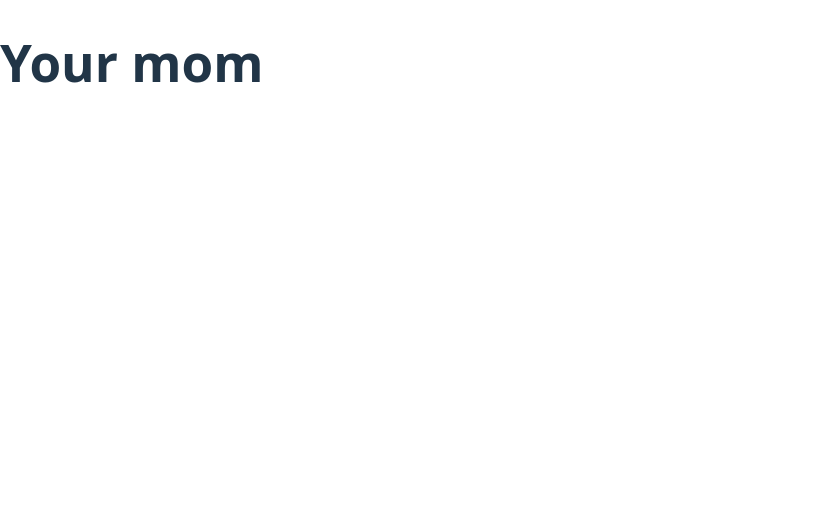
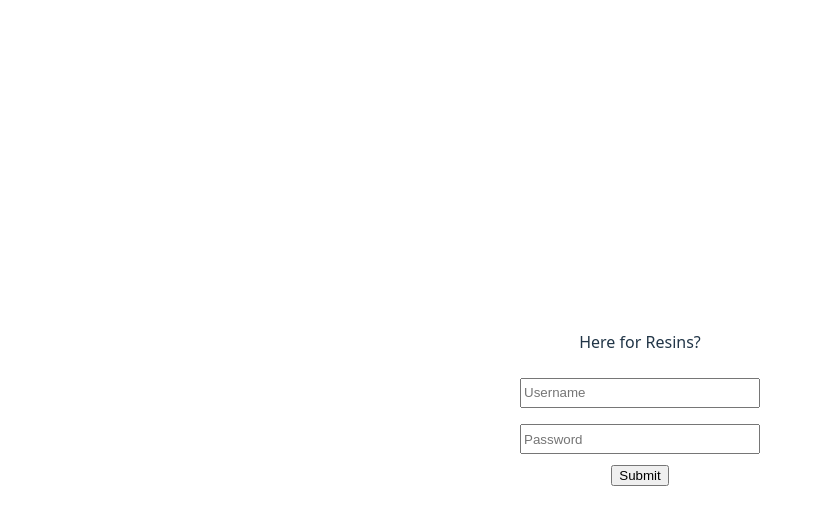
Before and after one commit to CapitalV-Technologies/CapitalV.Tech, a React (Vite) app in the folder ReactProjects/my-app/: page / in a window 1280 px wide. Shown: the top 524 px of the page, without its empty margins (0-823 px from the left). Built offline with nearby package versions, Linux system fonts and the light colour scheme.

Commit message:
Implemented simple login page

```diff
--- a/ReactProjects/my-app/src/App.tsx
+++ b/ReactProjects/my-app/src/App.tsx
@@ -3,7 +3,7 @@ import Layout from './components/layout/Layout.tsx';
 import '../src/styles/colors.css';
 import ContactPage from './components/pages/ContactPage.tsx';
 import NotFoundPage from './components/pages/NotFoundPage.tsx';
-import LoginPage from './components/pages/LoginPage.tsx';
+import LoginPage from './components/pages/login_page/LoginPage.tsx';
 import { createBrowserRouter, RouterProvider } from 'react-router-dom';
 
 function App() {
--- a/ReactProjects/my-app/src/components/navbar/Navbar.css
+++ b/ReactProjects/my-app/src/components/navbar/Navbar.css
@@ -15,6 +15,9 @@
 	font-size: 1.5rem;
 	background-color: var(--Navbar-Footer);
 	color: var(--Primary-Text);
+	border-radius: 0%;
+	cursor: pointer;
+	border: 0px;
 }
 .navbar-header {
 	display: flex;
--- a/ReactProjects/my-app/src/components/pages/LoginPage.tsx
+++ /dev/null
@@ -1,8 +0,0 @@
-export default function LoginPage() {
-
-    return (
-        <div>
-            <h1>Your mom</h1>
-        </div>
-    )
-}
--- /dev/null
+++ b/ReactProjects/my-app/src/components/pages/login_page/LoginPage.css
@@ -0,0 +1,19 @@
+.layout {
+    display: flex;
+    flex-direction: column;
+    justify-content: center;
+    align-items: center;
+    height: 100vh;
+}
+
+.username-input {
+    width: 15rem;
+    height: 1.9rem;
+    margin: .5rem;
+}
+
+.password-input {
+    width: 15rem;
+    height: 1.9rem;
+    margin: .5rem;
+}
--- /dev/null
+++ b/ReactProjects/my-app/src/components/pages/login_page/LoginPage.tsx
@@ -0,0 +1,28 @@
+import { InputText } from 'primereact/inputtext';
+import { Button } from 'primereact/button';
+import { useNavigate } from 'react-router-dom';
+import './LoginPage.css';
+
+export default function LoginPage() {
+
+      const navigate = useNavigate();
+
+      const goToApp = () => {
+        navigate('/app');
+      };
+
+    return (
+        <div className="layout">
+            <p>Here for Resins?</p>
+            <div>
+            <InputText placeholder="Username" className="username-input"/>
+            </div>
+            <div>
+            <InputText placeholder="Password" type="password" className="password-input"/>
+            </div>
+            <div>
+            <Button onClick={goToApp} label="Submit"/>
+            </div>
+        </div>
+    )
+}
--- a/ReactProjects/my-app/src/index.css
+++ b/ReactProjects/my-app/src/index.css
@@ -41,17 +41,6 @@ h1 {
   line-height: 1.1;
 }
 
-button {
-  border-radius: 8px;
-  border: 1px solid transparent;
-  padding: 0.6em 1.2em;
-  font-size: 1em;
-  font-weight: 500;
-  font-family: inherit;
-  background-color: #1a1a1a;
-  cursor: pointer;
-  transition: border-color 0.25s;
-}
 /* button:hover {
   border-color: #646cff;
 } */
```
